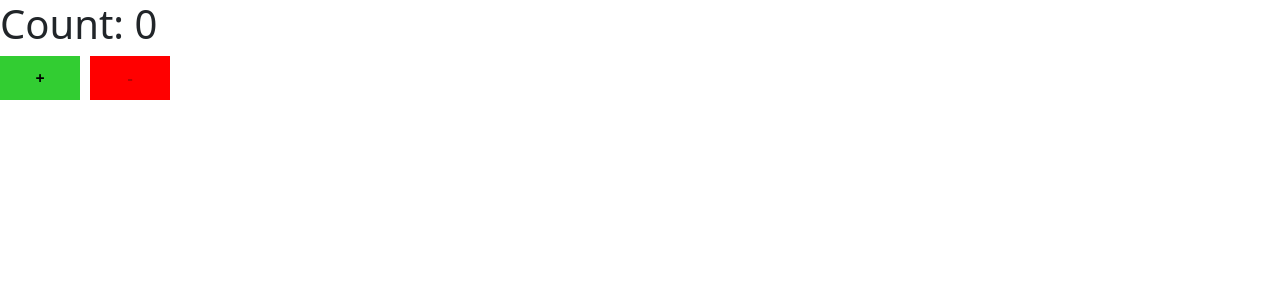
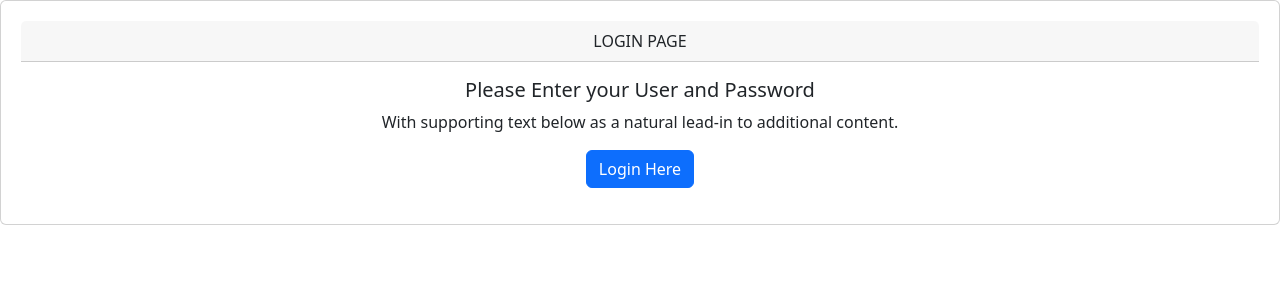
Before and after one commit to webfaisalbd/react-basics-ai, a React (Create React App) app: page / in a window 1280 px wide. Shown: the top 300 px of the page. Built offline with nearby package versions, Linux system fonts and the light colour scheme.

Commit message:
conditional rendering using if else

```diff
--- a/src/App.js
+++ b/src/App.js
@@ -1,12 +1,10 @@
 import React from 'react'
-import ReactBootstrap from './reactBootstrap/ReactBootstrap';
-import ReactBootstrapAgain from './reactBootstrap/ReactBootstrapAgain';
-import State from './stateClassComponent/State'
+import AppPage from './conditionalRendering/AppPage';
 
 const App = () => {
   return (
     <>
-        <State name="FAS" />
+        <AppPage />
     </>
   )
 }
--- /dev/null
+++ b/src/conditionalRendering/AppPage.js
@@ -0,0 +1,24 @@
+import React, { Component } from "react";
+import HomePage from "./HomePage";
+import LoginPage from "./LoginPage";
+
+class AppPage extends Component {
+
+    constructor(props) {
+        super(props)
+
+        this.state = {
+            isLogin: false
+        }
+    }
+
+    render() {
+        if(this.state.isLogin){
+            return <HomePage />
+        }
+        else {
+            return <LoginPage />
+        }
+    }
+}
+export default AppPage;
--- /dev/null
+++ b/src/conditionalRendering/HomePage.js
@@ -0,0 +1,21 @@
+import React from 'react'
+import { Container, Nav, Navbar } from 'react-bootstrap'
+
+const HomePage = () => {
+    return (
+        <>
+            <Navbar bg="dark" variant="dark">
+                <Container>
+                    <Navbar.Brand href="#home">Navbar</Navbar.Brand>
+                    <Nav className="me-auto">
+                        <Nav.Link href="#home">Home</Nav.Link>
+                        <Nav.Link href="#features">Features</Nav.Link>
+                        <Nav.Link href="#pricing">Pricing</Nav.Link>
+                    </Nav>
+                </Container>
+            </Navbar>
+        </>
+    )
+}
+
+export default HomePage
--- /dev/null
+++ b/src/conditionalRendering/LoginPage.js
@@ -0,0 +1,21 @@
+import React from 'react'
+import { Button, Card } from 'react-bootstrap'
+
+const LoginPage = () => {
+    return (
+        <>
+            <Card>
+                <Card.Header>LOGIN PAGE</Card.Header>
+                <Card.Body>
+                    <Card.Title>Please Enter your User and Password</Card.Title>
+                    <Card.Text>
+                        With supporting text below as a natural lead-in to additional content.
+                    </Card.Text>
+                    <Button variant="primary">Login Here</Button>
+                </Card.Body>
+            </Card>
+        </>
+    )
+}
+
+export default LoginPage
--- a/src/stateClassComponent/State.js
+++ b/src/stateClassComponent/State.js
@@ -2,7 +2,6 @@ import React, { Component } from "react";
 import './style.css';
 
 class State extends Component {
-
 
     constructor(props){
         super(props)
@@ -26,9 +25,6 @@ class State extends Component {
 
     render() {
 
-
-
-
         return (
             <>
                 <h1>Count: {this.state.count}</h1>
```
